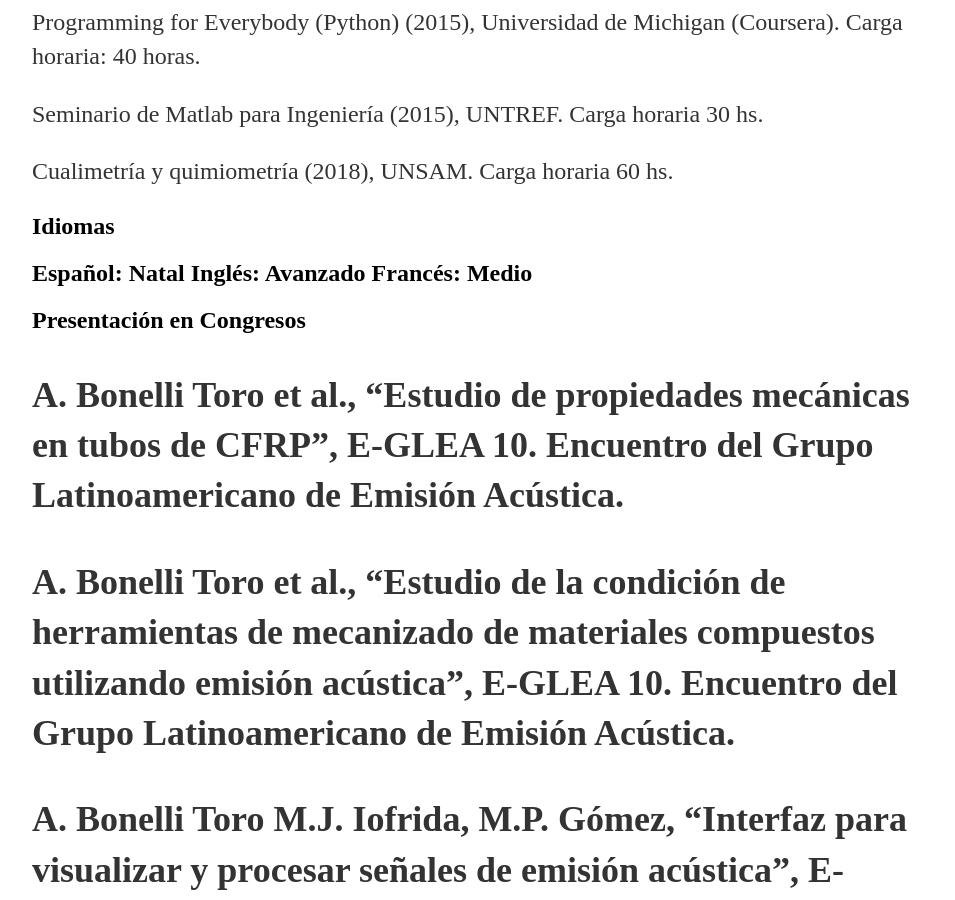
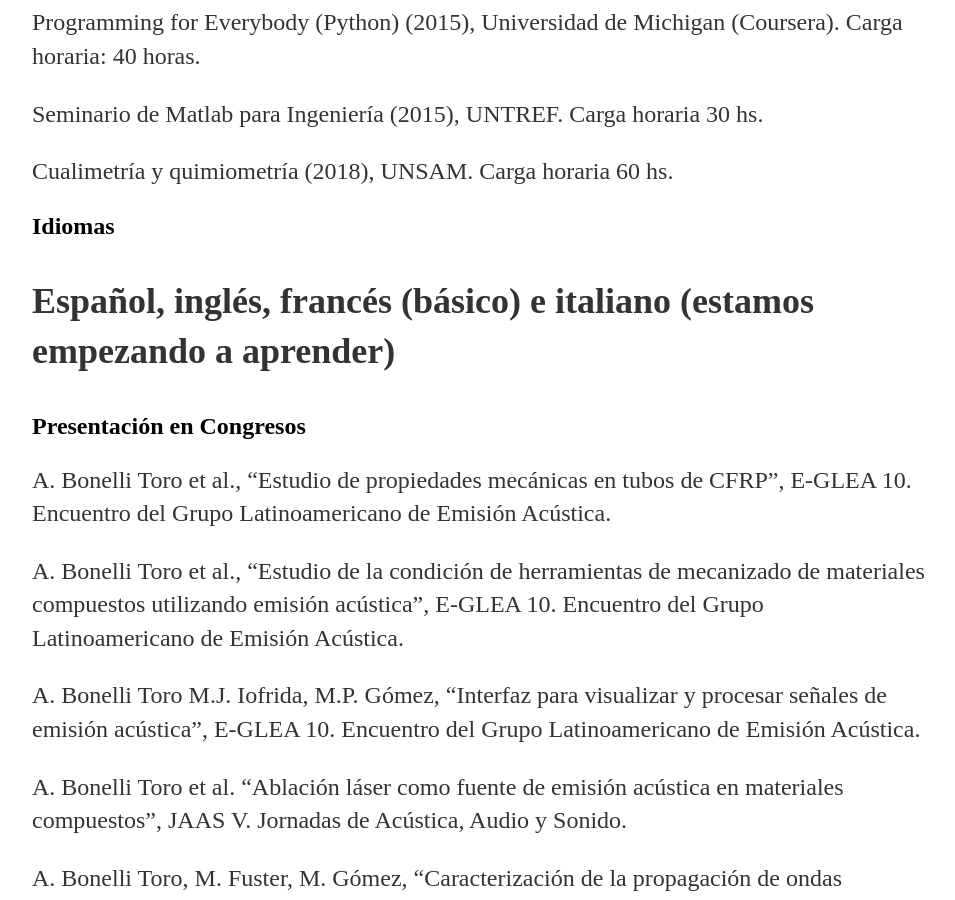
Before and after one commit to abonellitoro/abonellitoro.github.io, a Jekyll site: the page built from cv/index.html, in a window 1280 px wide and 900 px high, scrolled down 1386 px. Shown: the whole window, without its empty margins (160-1115 px from the left). Built offline with Jekyll 4.4.1, drawn with Linux system fonts in a browser that asks for light colours.

Commit message:
correccion de detalles

```diff
--- a/cv/index.html
+++ b/cv/index.html
@@ -28,11 +28,12 @@ title: CV
 			<p>Seminario de Matlab para Ingeniería (2015), UNTREF. Carga horaria 30 hs.</p>
 			<p>Cualimetría y quimiometría (2018), UNSAM. Carga horaria 60 hs.</p>
 
+
 		<h2>Idiomas<h2>
-			Español: Natal
-			Inglés: Avanzado
-			Francés: Medio
-		<h2>Presentación en Congresos<h2>
+			<p>Español, inglés, francés (básico) e italiano (estamos empezando a aprender) </p>
+
+
+		<h2>Presentación en Congresos</h2>
 			<p>A. Bonelli Toro et al., “Estudio de propiedades mecánicas en tubos de CFRP”, E-GLEA 10. Encuentro del Grupo Latinoamericano de Emisión Acústica.</p>
 			<p>A. Bonelli Toro et al., “Estudio de la condición de herramientas de mecanizado de materiales compuestos utilizando emisión acústica”, E-GLEA 10. Encuentro del Grupo Latinoamericano de Emisión Acústica.</p>
 			<p>A. Bonelli Toro M.J. Iofrida, M.P. Gómez, “Interfaz para visualizar y procesar señales de emisión acústica”, E-GLEA 10. Encuentro del Grupo Latinoamericano de Emisión Acústica.</p>
@@ -42,6 +43,8 @@ title: CV
 			<p>A. Bonelli Toro, M. Fuster, M. Gómez, “Estudio de la emisión acústica producida durante el maquinado de compuestos tipo sándwich”. Actas SAM/CONAMET 2018. Congreso internacional en Ciencia y Tecnología de metalurgia y materiales.</p>
 			<p>López Pumarega M.I, Nuñez N. M., Gallucci A. R., Ruzzante, J. E., Rosenberg S., Bonelli Toro A., Tornello M., Frau C. “Primeros datos de emisión acústica producidos en la estación de medición de Cacheuta, provincia de Mendoza” E - ICES 10, 10º Encuentro Internacional Ciencias de la Tierra</p>
 			<p>Cacavelos, N., Bonelli Toro, A., Bidondo, A. “Desarrollo  de  algoritmo  de  interpretación  de  respuestas  al  impulso  en  tres  dimensiones”. Libro de la Audio Engineering Society sección Colombia 2017. ISBN: 978-958-56264-0-9</p>
+
+
 		<h2>Financiamiento Recibido</h2>
 			<p>Secretaría de Políticas Universitarias, “Sensores para Emisión Acústica” (2017). Monto: $35.000.</p>
 			<p>Secretaría de Políticas Universitarias, “Desarrollo de equipo de Emisión Acústica” (2017). Monto: $35.000.</p>
```
